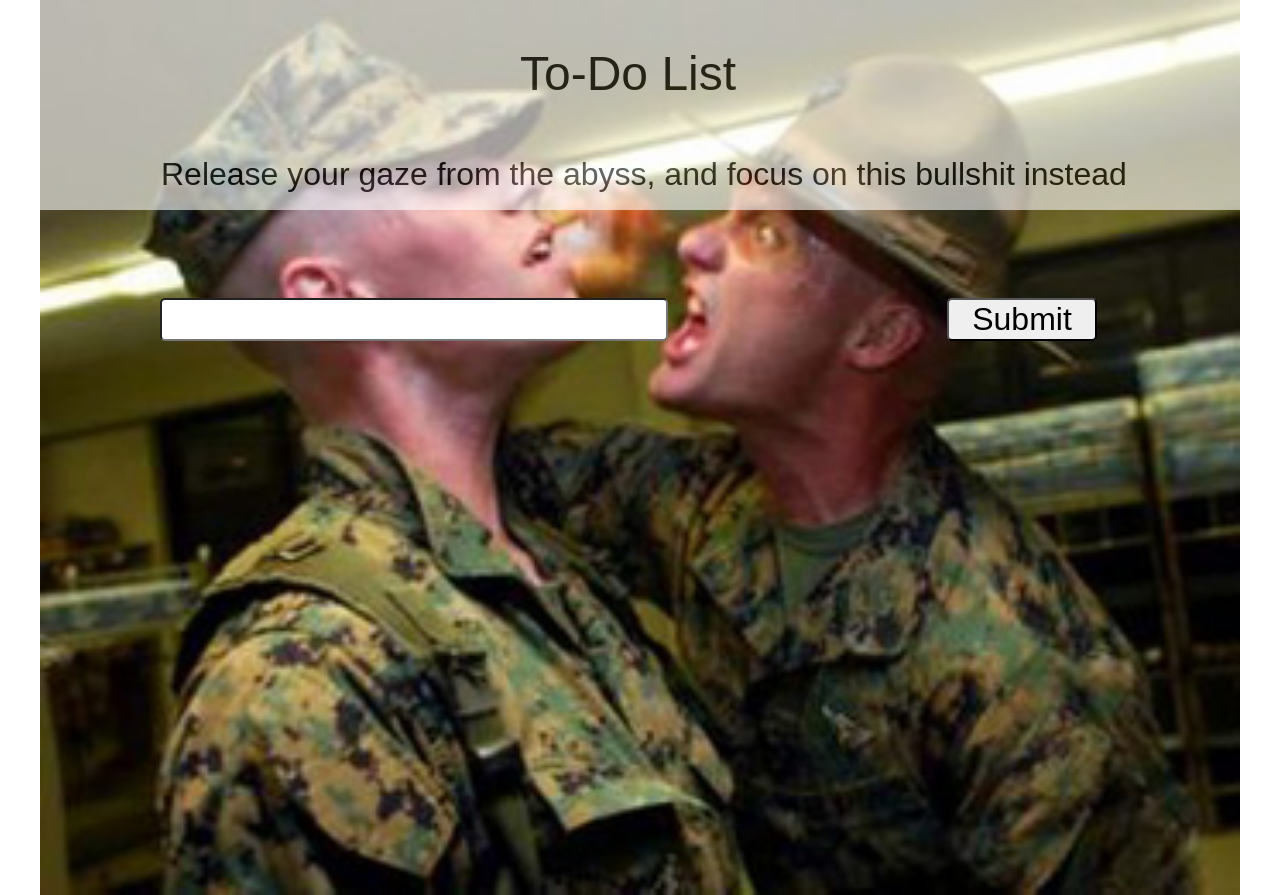
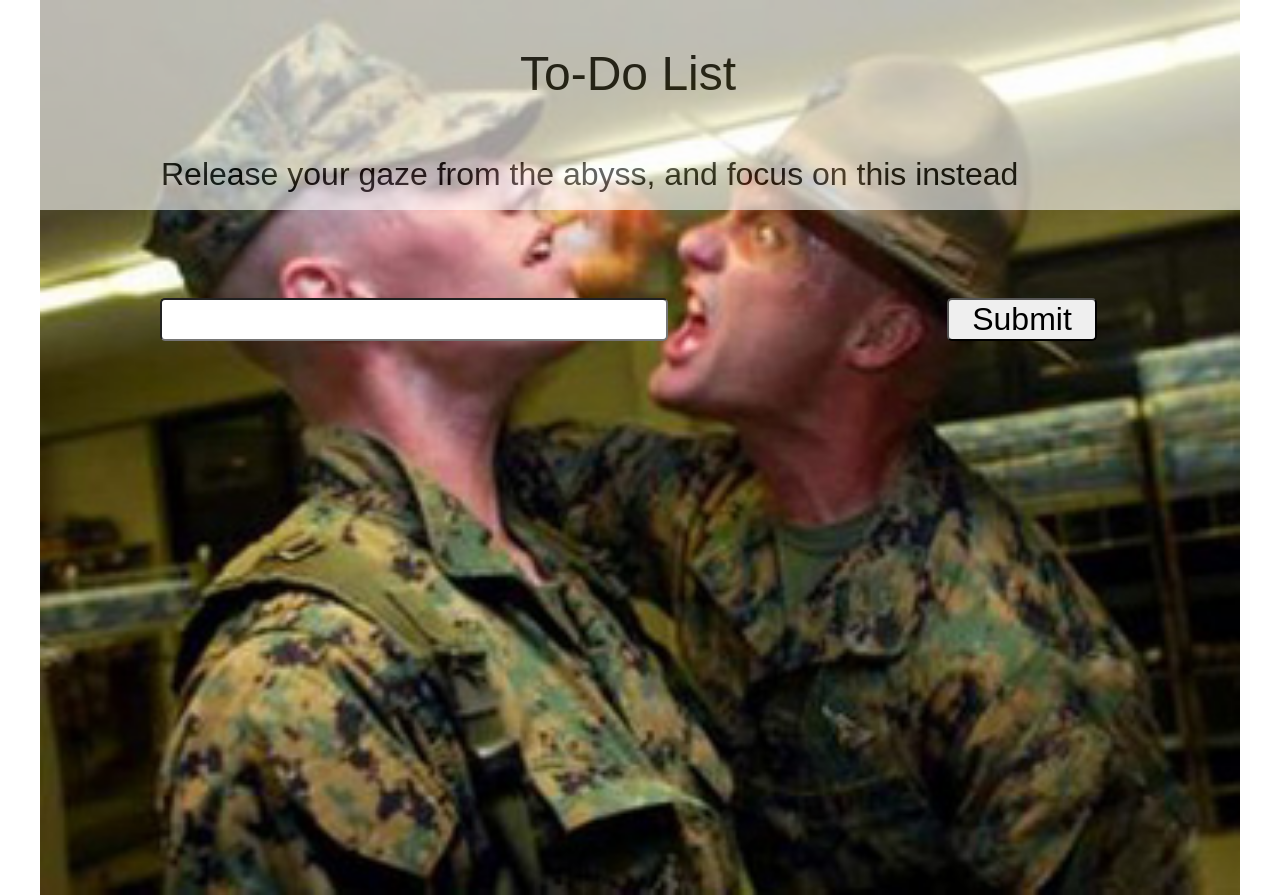
Before and after one commit to jeffmjack/shopping-list-jquery, a plain HTML site: page index.html in a window 1280 px wide. Drawn offline with nearby package versions, Linux system fonts and the light colour scheme.

Commit message:
final cleanup

```diff
--- a/index.html
+++ b/index.html
@@ -17,7 +17,7 @@
     </div>
     <header>
         <h1> To-Do List </h1>
-        <h2> Release your gaze from the abyss, and focus on this bullshit instead </h2>
+        <h2> Release your gaze from the abyss, and focus on this instead </h2>
     </header>
     <div id='main'>
         <form id='inputForm'>
```
